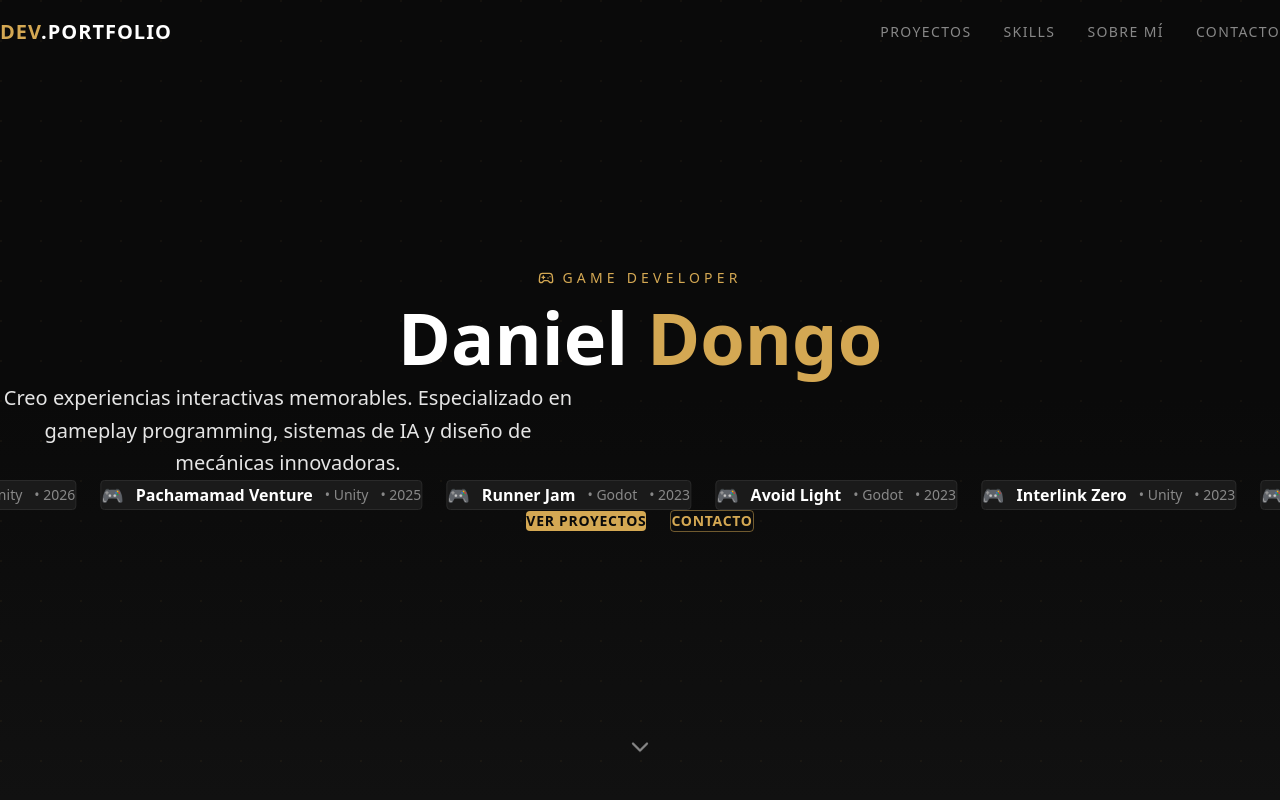
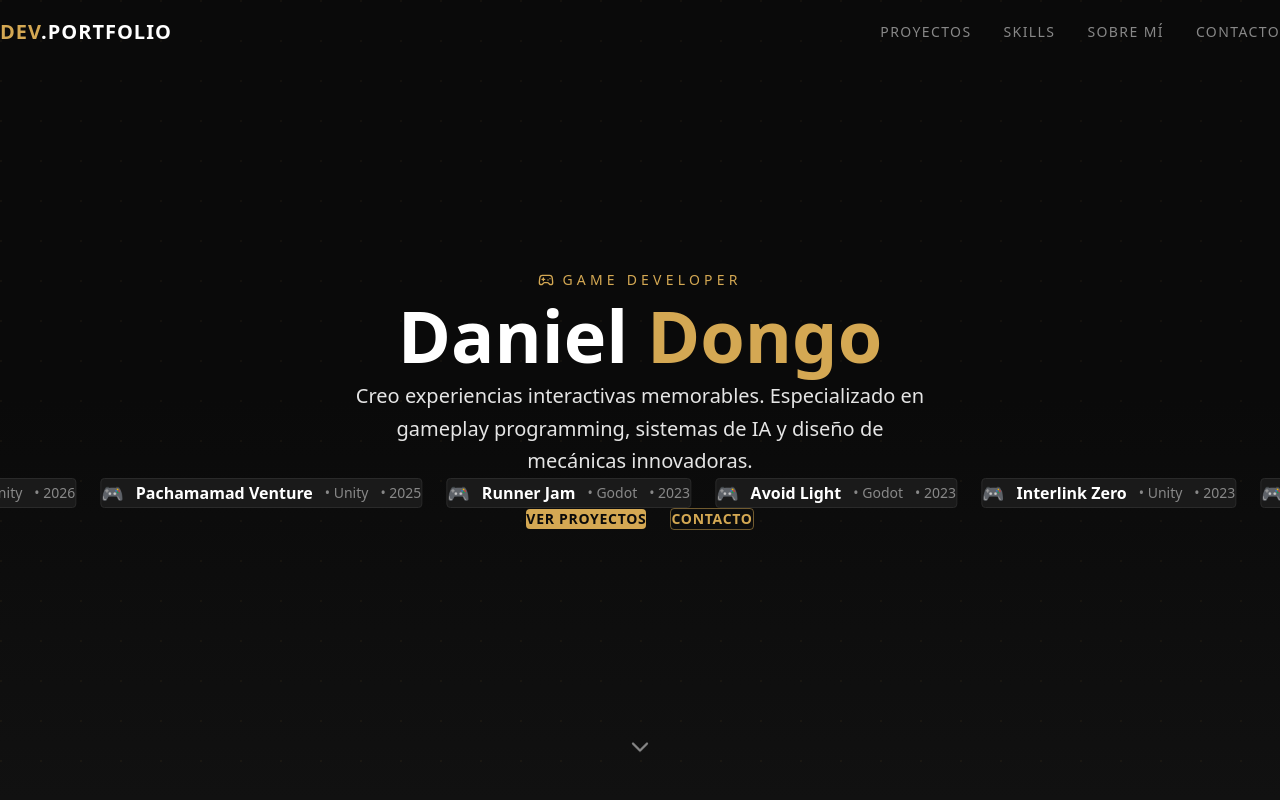
Before and after one commit to danosukoy/PaginaPorfolio, a React (Vite) app: page / in a window 1280 px wide. Shown: the top 800 px of the page. Built offline with nearby package versions, Linux system fonts and the light colour scheme.

Commit message:
Update Hero.tsx

```diff
--- a/src/components/Hero.tsx
+++ b/src/components/Hero.tsx
@@ -17,7 +17,7 @@ export default function Hero() {
         />
       </div>
 
-      <div className="relative z-10 text-center px-8 lg:px-16 w-full">
+      <div className="relative z-10 text-center px-8 lg:px-16 w-full flex flex-col items-center">
         <div className="inline-flex items-center gap-2 text-gold text-sm uppercase tracking-[0.3em] mb-8">
           <Gamepad2 size={16} />
           <span>Game Developer</span>
```
